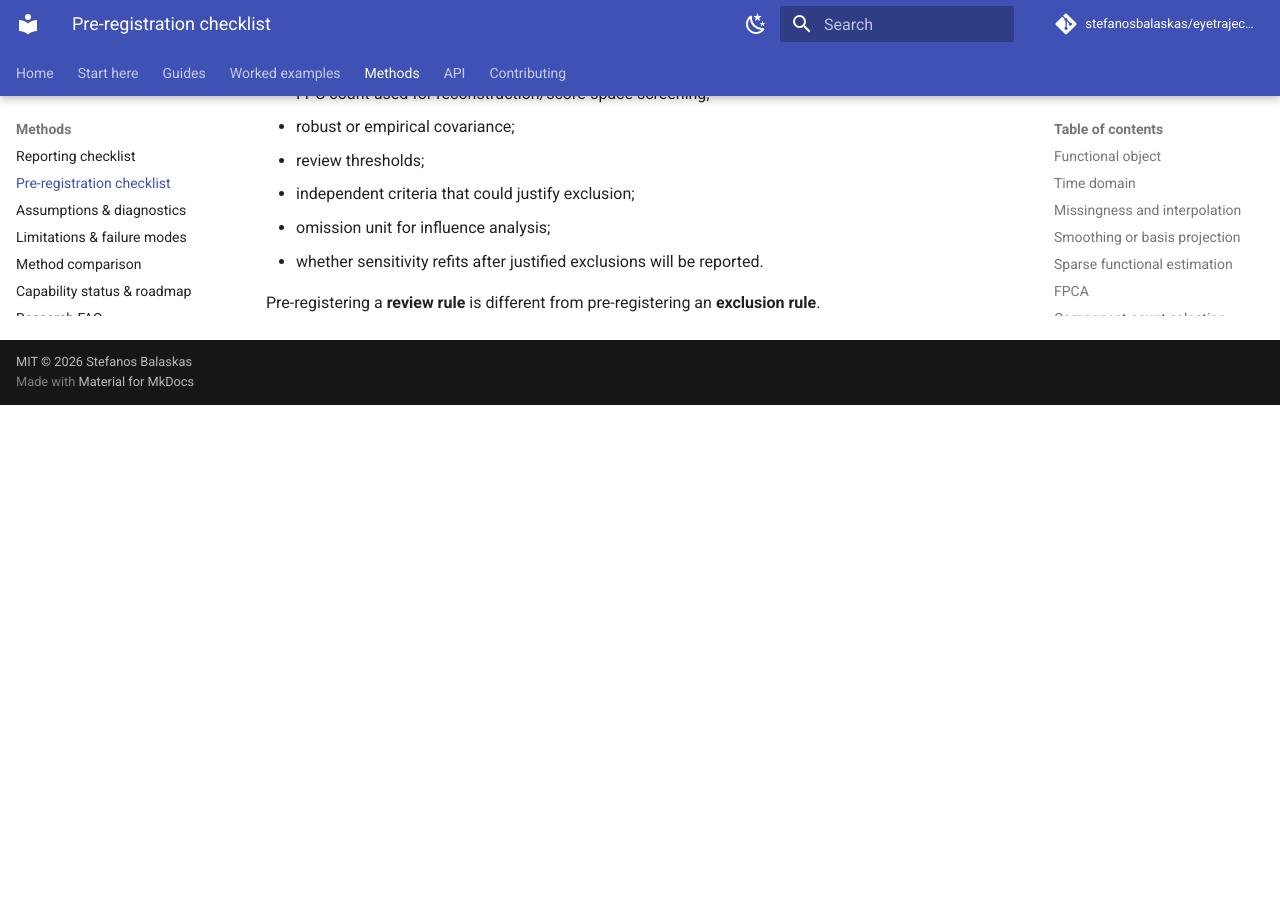
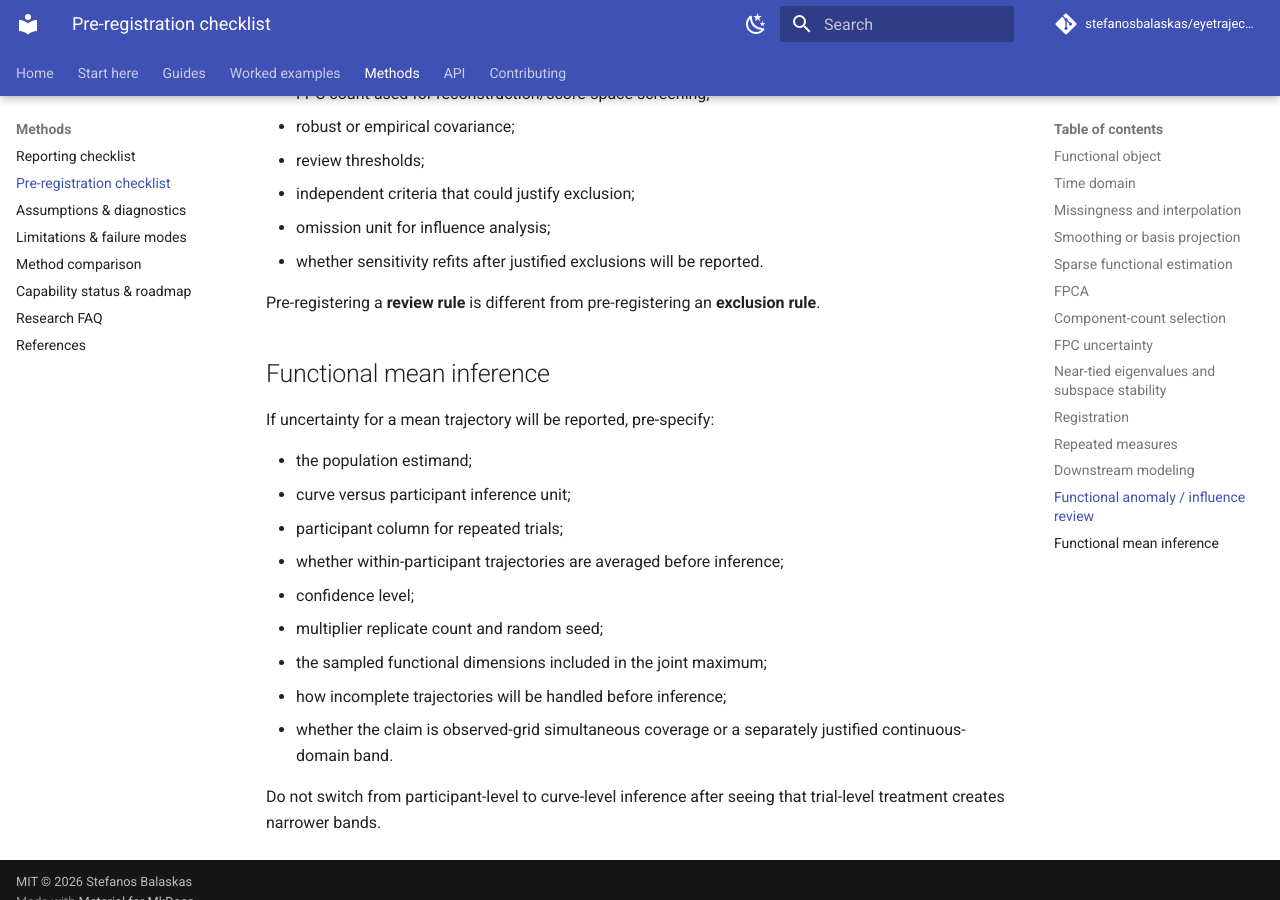
Before and after one commit to stefanosbalaskas/eyetrajectoriespy, an MkDocs documentation site: the page built from docs/methods/preregistration.md, in a window 1280 px wide and 900 px high, scrolled down 4043 px. Built offline with MkDocs 1.6.1 and Material for MkDocs 9.7.7, drawn with Linux system fonts in a browser that asks for light colours; comment, search, counter and statistics services are not loaded; before the commit the page ends 4448 px from its top, so only the background shows below that.

Commit message:
Add functional mean band preregistration guidance

```diff
--- a/docs/methods/preregistration.md
+++ b/docs/methods/preregistration.md
@@ -134,3 +134,20 @@ If functional diagnostics will be used, specify before condition-effect inspecti
 - whether sensitivity refits after justified exclusions will be reported.
 
 Pre-registering a **review rule** is different from pre-registering an **exclusion rule**.
+
+
+## Functional mean inference
+
+If uncertainty for a mean trajectory will be reported, pre-specify:
+
+- the population estimand;
+- curve versus participant inference unit;
+- participant column for repeated trials;
+- whether within-participant trajectories are averaged before inference;
+- confidence level;
+- multiplier replicate count and random seed;
+- the sampled functional dimensions included in the joint maximum;
+- how incomplete trajectories will be handled before inference;
+- whether the claim is observed-grid simultaneous coverage or a separately justified continuous-domain band.
+
+Do not switch from participant-level to curve-level inference after seeing that trial-level treatment creates narrower bands.
```
